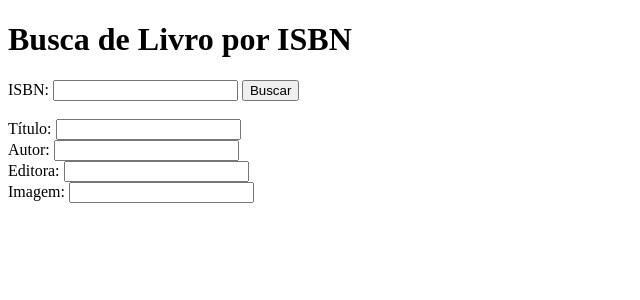
After one commit to fabriciofbi/iLibrary, a Django app: template cadastro/templates/teste.html in a window 1280 px wide. The commit adds this page. Shown: the top 300 px of the page, without its empty margins (0-640 px from the left). Run offline with Django 4.2, Linux system fonts and the light colour scheme; the template is opened without the code that fills it, so the values that code supplies are empty.

Commit message:
Acrescentando API do ISBN no Cadstro de Livros

```diff
--- /dev/null
+++ b/cadastro/templates/teste.html
@@ -0,0 +1,83 @@
+<!DOCTYPE html>
+<html>
+<head>
+  <title>Busca de Livro por ISBN</title>
+  <script src="https://code.jquery.com/jquery-3.6.0.min.js"></script>
+</head>
+<body>
+<h1>Busca de Livro por ISBN</h1>
+<form id="livroForm">
+  <label for="isbn">ISBN:</label>
+  <input type="text" id="isbn" name="isbn" required>
+  <button type="submit">Buscar</button>
+</form>
+<br>
+<label for="titulo">Título:</label>
+<input type="text" id="titulo" name="titulo" readonly>
+
+<br>
+<label for="autor">Autor:</label>
+<input type="text" id="autor" name="autor" readonly>
+
+<br>
+<label for="editora">Editora:</label>
+<input type="text" id="editora" name="editora" readonly>
+
+<br>
+<label for="imagem">Imagem:</label>
+<input type="text" id="imagem" name="imagem" readonly>
+
+<p>
+  <img src="" id="nomedaimagem">
+</p>
+
+<script>
+// Função para fazer a busca pelo ISBN
+function buscarLivro() {
+  const isbn = $('#isbn').val();
+  const apiUrl = `https://openlibrary.org/isbn/${isbn}.json`;
+
+  // Faz a requisição à API do Open Library
+  $.get(apiUrl)
+    .done(function(data) {
+      $('#titulo').val(data.title || '');
+
+      // Obtém o nome do autor a partir do campo "authors"
+      const autorKey = data.authors ? data.authors[0].key : '';
+      const autorApiUrl = `https://openlibrary.org${autorKey}.json`;
+      $.get(autorApiUrl)
+        .done(function(autorData) {
+          const autor = autorData.name || '';
+          $('#autor').val(autor);
+        })
+        .fail(function() {
+          $('#autor').val('Nome do autor não disponível');
+        });
+
+      // Obtém a editora a partir do campo "publishers"
+      const editora = data.publishers ? data.publishers.join(', ') : '';
+      $('#editora').val(editora);
+
+      if (data.covers && data.covers.length > 0) {
+        // Obtém o link da imagem da capa
+        const coverId = data.covers[0];
+        const imageUrl = `https://covers.openlibrary.org/b/id/${coverId}-L.jpg`;
+        $('#imagem').val(imageUrl);
+        $('#nomedaimagem').attr('src', imageUrl);
+      } else {
+        $('#imagem').val('Imagem não disponível');
+      }
+    })
+    .fail(function() {
+      alert('Não foi possível obter informações do livro. Verifique o ISBN digitado.');
+    });
+}
+
+// Ao enviar o formulário, chama a função buscarLivro()
+$('#livroForm').submit(function(event) {
+  event.preventDefault();
+  buscarLivro();
+});
+</script>
+</body>
+</html>
--- a/cadastro/urls.py
+++ b/cadastro/urls.py
@@ -1,7 +1,8 @@
 from django.urls import path
 
-from .views import index
+from .views import index, teste
 
 urlpatterns = [
     path('', index, name='index'),
+    path('teste/', teste, name='teste'),
 ]
--- a/cadastro/views.py
+++ b/cadastro/views.py
@@ -3,3 +3,6 @@ from django.shortcuts import render
 # Create your views here.
 def index(request):
     return render(request, 'index.html')
+
+def teste(request):
+    return render(request, 'teste.html')
```
Also changed, not shown: cadastro/models.py (+16 -12 lines), cadastro/templates/base.html (+5 -5 lines), static/js/script_isbn.js (+16 -16 lines).
